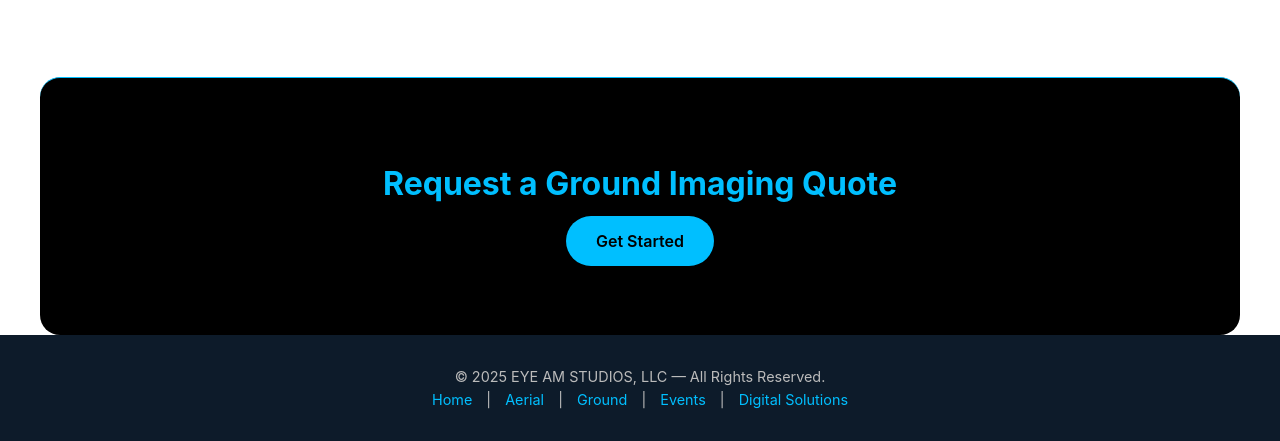
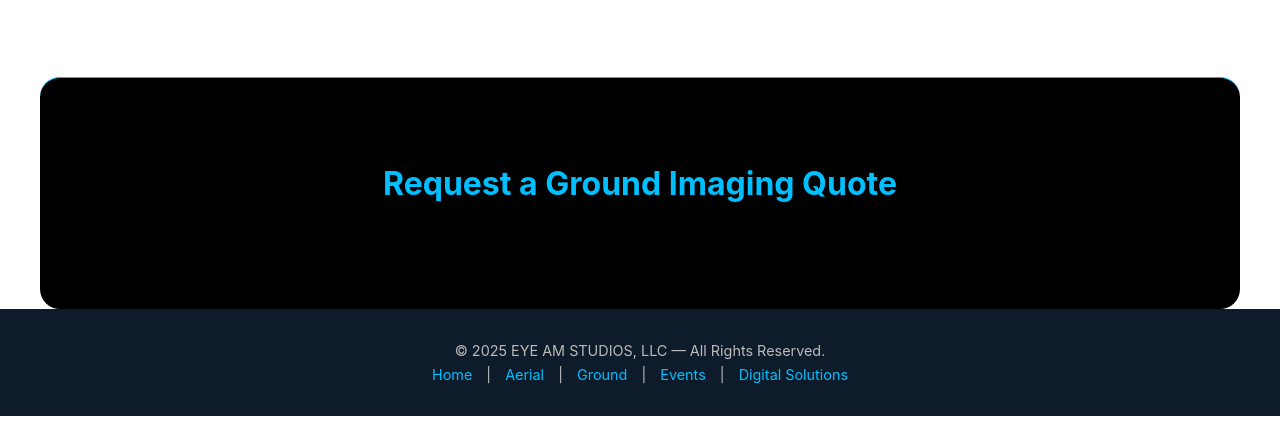
Before and after one commit to EYE-AM-STUDIOS/eyeamstudios.github.io, a plain HTML site: page egis.html in a window 1280 px wide. Shown: the part 3253-3694 px from the top of the page. After the commit the page ends 3669 px from the top, so only its background shows below. Drawn offline with Linux system fonts and the light colour scheme; some packages are replaced by stand-ins of ours; a script that the page names is missing.

Commit message:
Update egis.html

```diff
--- a/egis.html
+++ b/egis.html
@@ -470,7 +470,6 @@
   <!-- CTA -->
   <section class="cta">
     <h3>Request a Ground Imaging Quote</h3>
-    <a href="https://www.eyeamstudios.com/contact">Get Started</a>
   </section>
 
   <!-- FOOTER -->
```
